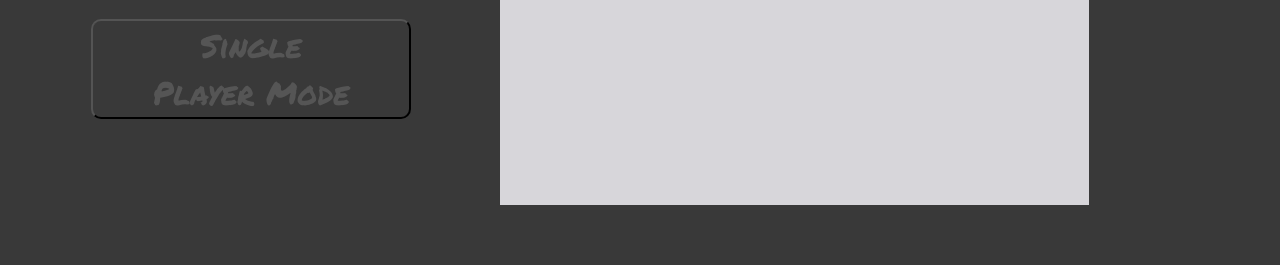
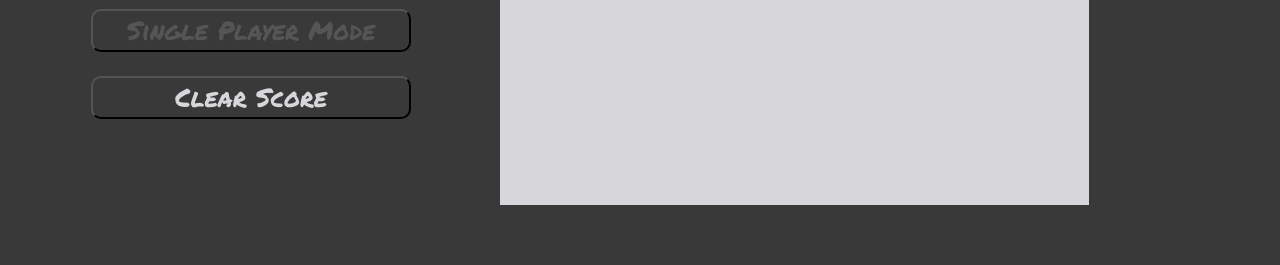
Before and after one commit to amandachau36/tic-tac-toe, a plain HTML site: page index.html in a window 1280 px wide. Shown: the part 535-800 px from the top of the page. Drawn offline with Linux system fonts and the light colour scheme.

Commit message:
clear score html, css and JS

```diff
--- a/css/style.css
+++ b/css/style.css
@@ -59,12 +59,12 @@ h1 {
 
 }
 
-#reset, #single{
+#reset, #single, #clearScore{
   color: rgb(215, 214, 218);
   background: transparent;
   font-family: 'Permanent Marker', cursive;
   border-radius: 10px;
-  font-size: 2.5vw;
+  font-size: 2vw;
   outline: none;
   width: 25vw;
 
--- a/index.html
+++ b/index.html
@@ -40,7 +40,13 @@
 
   <div class="button">
     <button id="single" type="button">
-        Single<br>Player Mode
+        Single Player Mode
+    </button>
+  </div>
+
+  <div class="button">
+    <button id="clearScore" type="button">
+        Clear Score
     </button>
   </div>
 
--- a/js/main.js
+++ b/js/main.js
@@ -98,10 +98,8 @@ const tic = {
   randomMove: function(){
     //Create an array of empty boxes
     const possibleMoves = this.boxNumber.filter(x => typeof(x) === 'number');
-    //Pick a
+    //From the new array (which contains indices without X or O), pick a an empty spot
     const randomIndex = Math.floor(Math.random()*(possibleMoves.length));
-      console.log(randomIndex);
-      console.log(possibleMoves[randomIndex]);
       return possibleMoves[randomIndex];
   },
   singlePlayer: false,
@@ -125,7 +123,8 @@ const clear = function(){
   countPlays = 0;
   gameIsWon = false;
   computerTurn = false;
-  // setting tic.lastPlayed maybe problematic for the 2 player version.
+
+  // for the singlePlayer mode let player X start again
   if (tic.singlePlayer === true){
     tic.lastPlayed = 'O';
   };
@@ -134,7 +133,6 @@ const clear = function(){
 
 
 };
-
 
 
 
@@ -173,7 +171,7 @@ $('.quarter.size').on('click', function(){
 
 
 
-
+// clears board so that you can play again
 $('#reset').on('click', function(){
 
   // clear x and o from board
@@ -183,6 +181,21 @@ $('#reset').on('click', function(){
 
 });
 
+
+// clears score and resets back to 0:0
+$('#clearScore').on('click', function(){
+  //resets object back to 0
+  tic.oScore = 0;
+  tic.xScore = 0;
+  // displays 0 from object on UI
+  $('#xScore').html(`${tic.xScore}`);
+  $('#oScore').html(`${tic.oScore}`);
+
+});
+
+// toggles between single player mode and 2 player Mode
+// 2 player mode is the default
+// also clears boards (reset button)
 $('#single').on('click', function(){
   $('.board > div').html('');
   clear();
@@ -222,12 +235,11 @@ const draw = function(){
 
 
 
+// $('.board > div').on('click', function(){
+// this allows you to click anywhere on the board
+// and to return the index depending where you click
+$(document).on('click', '.board > div', function(){
 
-  $(document).on('click', '.board > div', function(){
-
-    // $('.board > div').on('click', function(){
-    // this allows you to click anywhere on the board
-    // and to return the index depending where you click
 
     // disables the rest of code if player has won or if waiting for the comp to take a turn
     if (gameIsWon || computerTurn ) {
@@ -237,8 +249,6 @@ const draw = function(){
     // let boxNum = $(e.target).attr('index');
     // this refers to the box you clicked on in $('.board > div')
     let boxNum = $(this).attr('index');
-
-    console.log(boxNum);
 
 
     // if spot is empty then run code below
@@ -261,7 +271,6 @@ const draw = function(){
       if (countPlays === (tic.numCols)**2) {
         draw();
       }
-      // also need to display draw no one wins - needs counter
 
       if (tic.win()){
         youWin(play);
@@ -308,59 +317,3 @@ const draw = function(){
 // before running the handler function (only if it matches)
 // $(document).on('click', '.board > div', function(){
 //
-//   // $('.board > div').on('click', function(){
-//   // this allows you to click anywhere on the board
-//   // and to return the index depending where you click
-//
-//   // disables the rest of code after a player wins by exiting function
-//   if (gameIsWon) {
-//     return
-//   }
-//
-//   // let boxNum = $(e.target).attr('index');
-//   // this refers to the box you clicked on in $('.board > div')
-//   let boxNum = $(this).attr('index');
-//
-//   console.log(boxNum);
-//   // console.log($(this).html());
-//
-//
-//   // if spot is empty then run code below
-//   if ($(this).html().length === 0 ) {
-//
-//     // find out if its X or O
-//     const play = tic.nextPlay();
-//
-//     // insert X or O into box clicked
-//     $(this).html(play);
-//
-//     // updated lastPlayed value, turn index(string) into a number
-//     tic.boxNumber[parseInt(boxNum)] = play; //
-//
-//     // updated lastPlayed value, turn index(string) into a number
-//     tic.lastPlayed = play;
-//
-//     countPlays += 1;
-//
-//     // also need to display draw no one wins - needs counter
-//     if (countPlays === (tic.numCols)**2) {
-//       $('.outcome').html('Draw game!').show();
-//     }
-//     // also need to display draw no one wins - needs counter
-//
-//     if (tic.win()){
-//       $('.outcome').html(`Player ${play} you win!`);
-//       $('.outcome, .outcomeBackground').show();
-//       gameIsWon = true;
-//       if (play === 'X'){
-//         tic.xScore += 1;
-//       } else {
-//         tic.oScore += 1;
-//       }
-//       $('#xScore').html(`${tic.xScore}`);
-//       $('#oScore').html(`${tic.oScore}`);
-//     }
-//
-//   }
-//
-// }); //end of event handler for clicks
```
